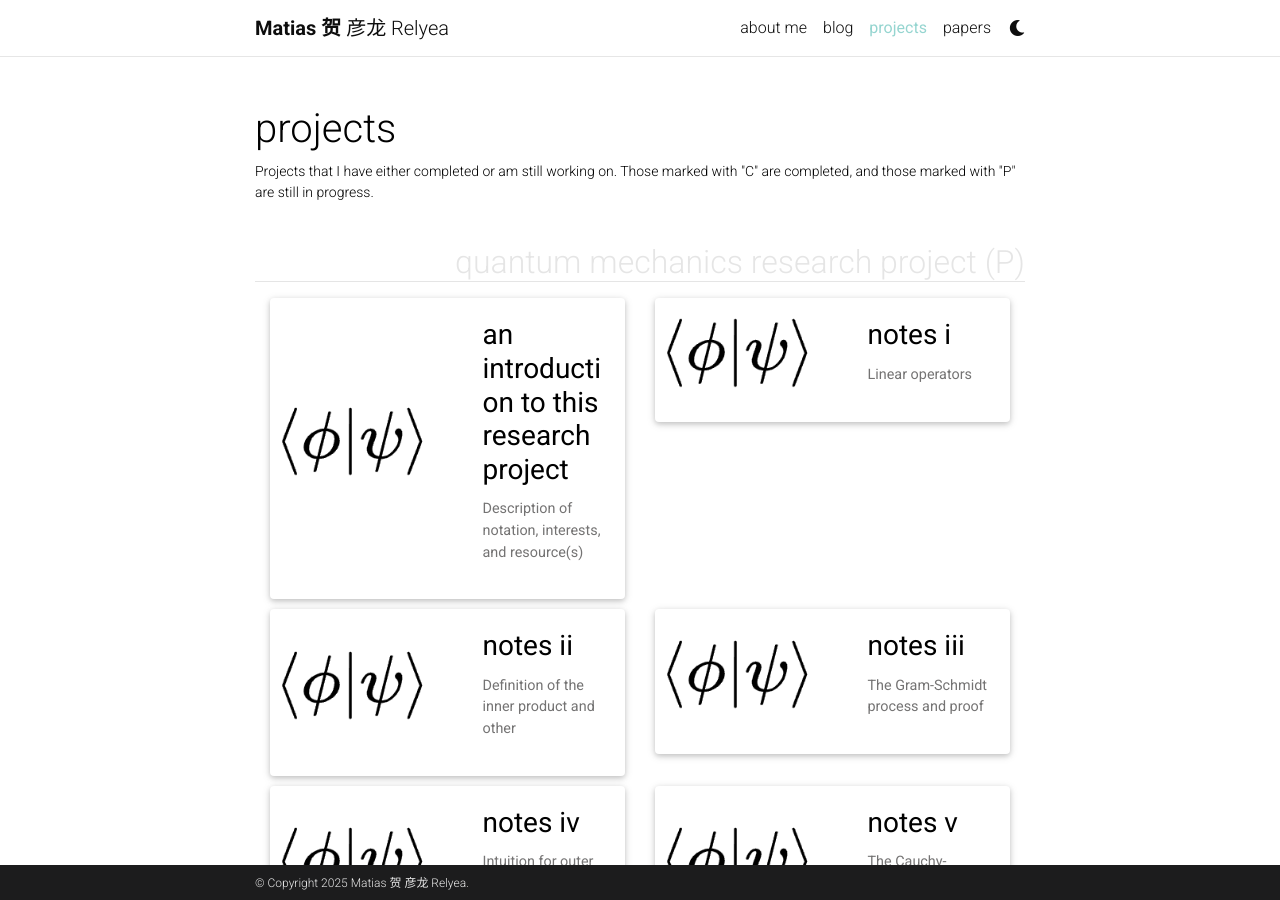
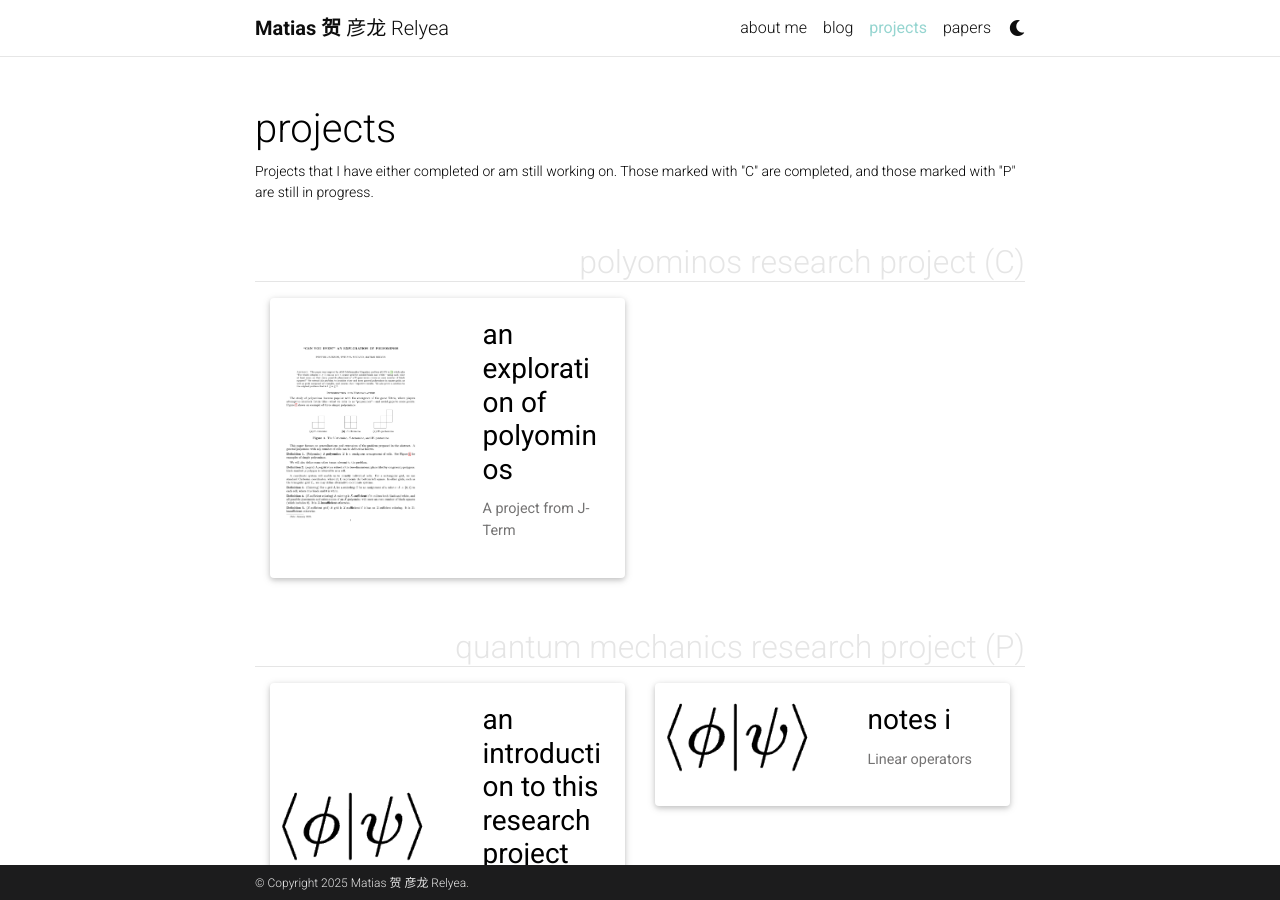
Before and after one commit to Quadcryo/quadcryo, a Jekyll site: the page built from _pages/projects.md, in a window 1280 px wide and 900 px high. Built offline with Jekyll 4.4.1, drawn with Linux system fonts in a browser that asks for light colours; full-size pictures stand in for the smaller copies a plugin makes; comment, search, counter and statistics services are not loaded; a style sheet for code colours, icons or effects is not loaded; some of the changed text lies outside the part shown.

Commit message:
last thing good night

```diff
--- a/_pages/projects.md
+++ b/_pages/projects.md
@@ -5,7 +5,7 @@ permalink: /projects/
 description: Projects that I have either completed or am still working on. Those marked with "C" are completed, and those marked with "P" are still in progress.
 nav: true
 nav_order: 2
-display_categories: [quantum mechanics research project (P), statistics project (C), polyominos research project (C)]
+display_categories: [polyominos research project (C), quantum mechanics research project (P), statistics project (C)]
 horizontal: true
 ---
 
```
